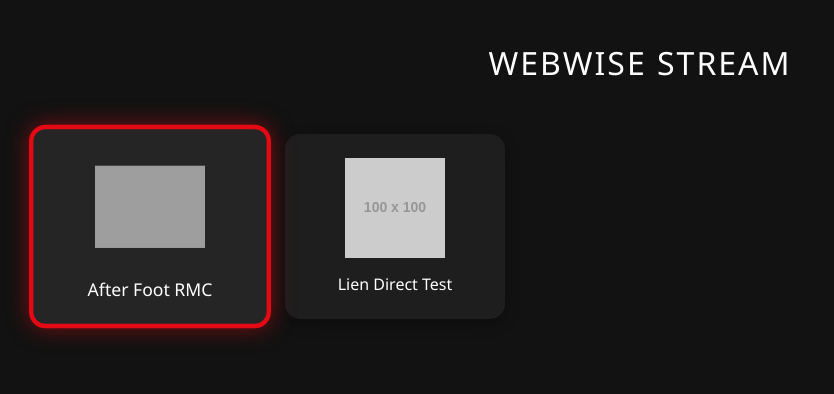
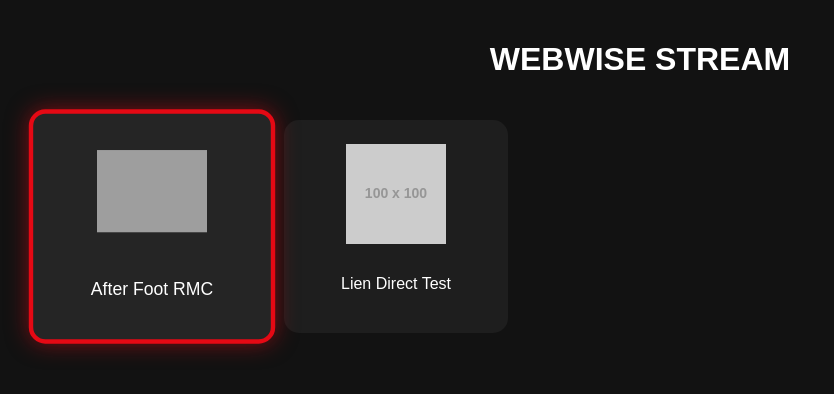
Before and after one commit to XcaliBuild/live-player, a plain HTML site: page index.html in a window 1280 px wide. Shown: the whole page, without its empty margins (0-834 px from the left). Drawn offline with nearby package versions, Linux system fonts and the light colour scheme; grey boxes are pictures that could not be loaded; placeholder pictures from the web are drawn by us.

Commit message:
Refactor CSS styles and update HTML structure

```diff
--- a/index.html
+++ b/index.html
@@ -6,136 +6,26 @@
     <title>WebWise Stream</title>
     <script src="https://cdn.jsdelivr.net/npm/hls.js@latest"></script>
     <style>
-        /* --- SUPPRESSION DU CARRÉ ORANGE ET STYLE TV --- */
-        * {
-            -webkit-tap-highlight-color: transparent;
-            outline: none !important;
-        }
-
-        body {
-            margin: 0;
-            background: #121212;
-            color: white;
-            font-family: 'Segoe UI', Tahoma, Geneva, Verdana, sans-serif;
-            overflow-x: hidden;
-        }
-
-        #menu {
-            padding: 20px;
-            text-align: center;
-        }
-
-        h1 {
-            font-weight: 300;
-            margin-bottom: 30px;
-            letter-spacing: 2px;
-        }
-
-        /* La Grille de Matchs */
-        .grid {
-            display: grid;
-            grid-template-columns: repeat(auto-fill, minmax(200px, 1fr));
-            gap: 25px;
-            padding: 20px;
-            max-width: 1200px;
-            margin: 0 auto;
-        }
-
-        /* Cartes des matchs */
-        .card {
-            background: #1e1e1e;
-            border-radius: 15px;
-            padding: 20px;
-            transition: all 0.3s ease;
-            cursor: pointer;
-            border: 4px solid transparent;
-            display: flex;
-            flex-direction: column;
-            align-items: center;
-            box-shadow: 0 4px 15px rgba(0,0,0,0.3);
-        }
-
-        /* Effet de sélection (Focus) - REMPLACE LE CARRÉ ORANGE */
-        .card:focus {
-            transform: scale(1.1);
-            border-color: #e50914;
-            background: #252525;
-            box-shadow: 0 0 20px rgba(229, 9, 20, 0.5);
-        }
-
-        .card img {
-            width: 100px;
-            height: 100px;
-            object-fit: contain;
-            margin-bottom: 15px;
-            pointer-events: none;
-        }
-
-        .card p {
-            margin: 0;
-            font-size: 16px;
-            font-weight: 500;
-            pointer-events: none;
-            text-align: center;
-        }
-
-        /* Lecteur plein écran caché */
-        #player-container {
-            display: none;
-            position: fixed;
-            top: 0;
-            left: 0;
-            width: 100vw;
-            height: 100vh;
-            background: #000;
-            z-index: 100;
-        }
-
-        video {
-            width: 100%;
-            height: 100%;
-        }
-
-        /* Bouton Retour propre */
-        .back-btn {
-            position: absolute;
-            top: 20px;
-            left: 20px;
-            z-index: 110;
-            background: #e50914;
-            color: white;
-            border: none;
-            padding: 12px 24px;
-            border-radius: 8px;
-            cursor: pointer;
-            font-weight: bold;
-            box-shadow: 0 4px 10px rgba(0,0,0,0.5);
-        }
-
-        .back-btn:focus {
-            border: 2px solid white;
-            transform: scale(1.1);
-        }
+        * { -webkit-tap-highlight-color: transparent; outline: none !important; }
+        body { margin: 0; background: #121212; color: white; font-family: sans-serif; overflow-x: hidden; }
+        #menu { padding: 20px; text-align: center; }
+        .grid { display: grid; grid-template-columns: repeat(auto-fill, minmax(200px, 1fr)); gap: 20px; padding: 20px; max-width: 1200px; margin: 0 auto; }
+        .card { background: #1e1e1e; border-radius: 15px; padding: 20px; transition: 0.3s; cursor: pointer; border: 4px solid transparent; display: flex; flex-direction: column; align-items: center; }
+        .card:focus { transform: scale(1.1); border-color: #e50914; background: #252525; box-shadow: 0 0 20px rgba(229, 9, 20, 0.5); }
+        .card img { width: 100px; height: 100px; object-fit: contain; margin-bottom: 15px; pointer-events: none; }
+        #player-container { display: none; position: fixed; top: 0; left: 0; width: 100vw; height: 100vh; background: #000; z-index: 100; }
+        video { width: 100%; height: 100%; }
+        .back-btn { position: absolute; top: 20px; left: 20px; z-index: 110; background: #e50914; color: white; border: none; padding: 12px 24px; border-radius: 8px; cursor: pointer; font-weight: bold; }
     </style>
 </head>
 <body>
-
-    <!-- Interface Principale -->
     <div id="menu">
         <h1>WEBWISE STREAM</h1>
         <div id="match-grid" class="grid">
-            <!-- Le script va afficher "Chargement..." ou les erreurs ici -->
-            <p>Chargement de la liste...</p>
+            <p id="status">Chargement de la liste...</p>
         </div>
     </div>
-
-    <!-- Conteneur du Lecteur (Vidéo ou Iframe) -->
-    <div id="player-container">
-        <!-- Le contenu est généré dynamiquement par script.js -->
-    </div>
-
-    <!-- Script principal -->
+    <div id="player-container"></div>
     <script src="script.js"></script>
-
 </body>
 </html>
```
